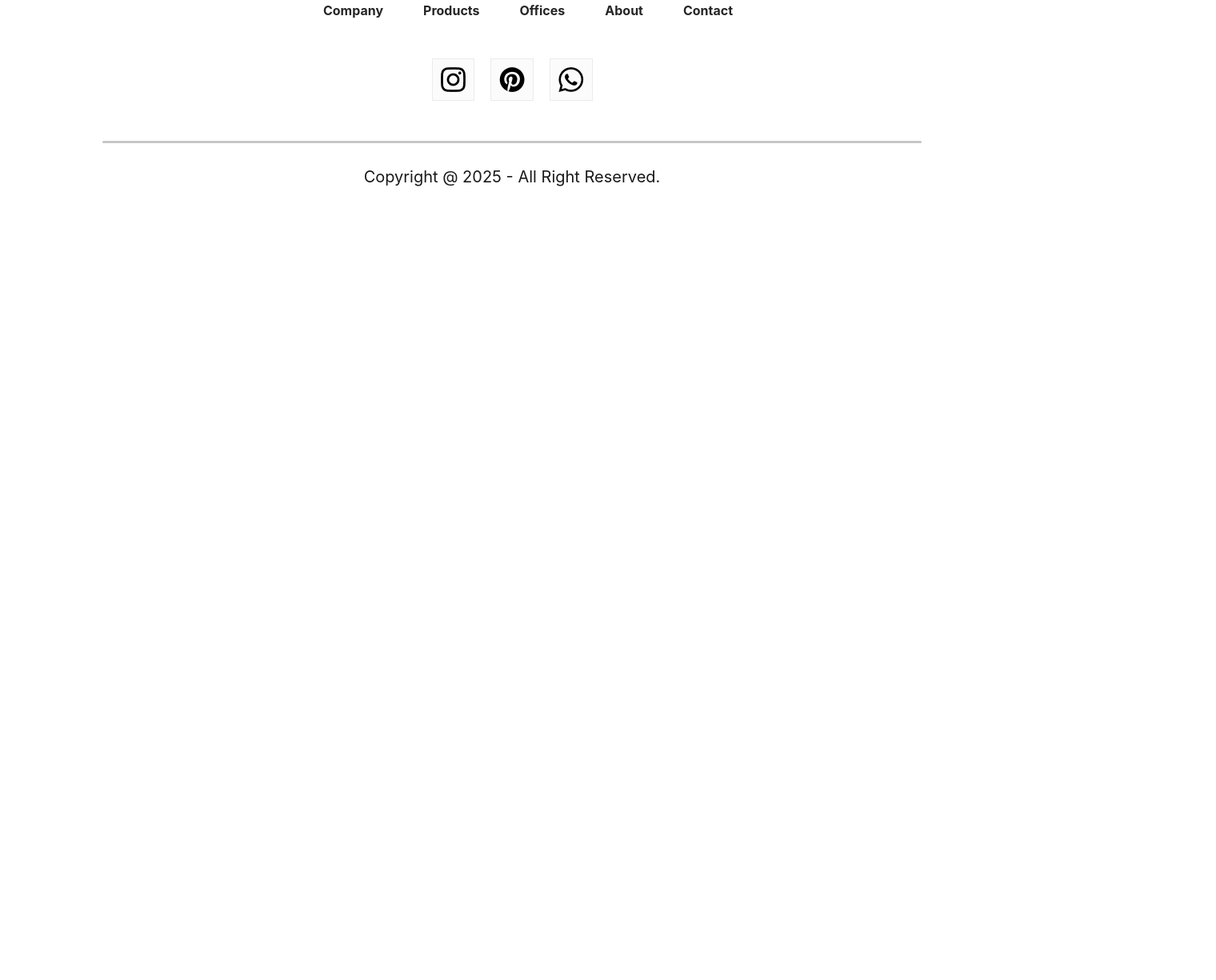
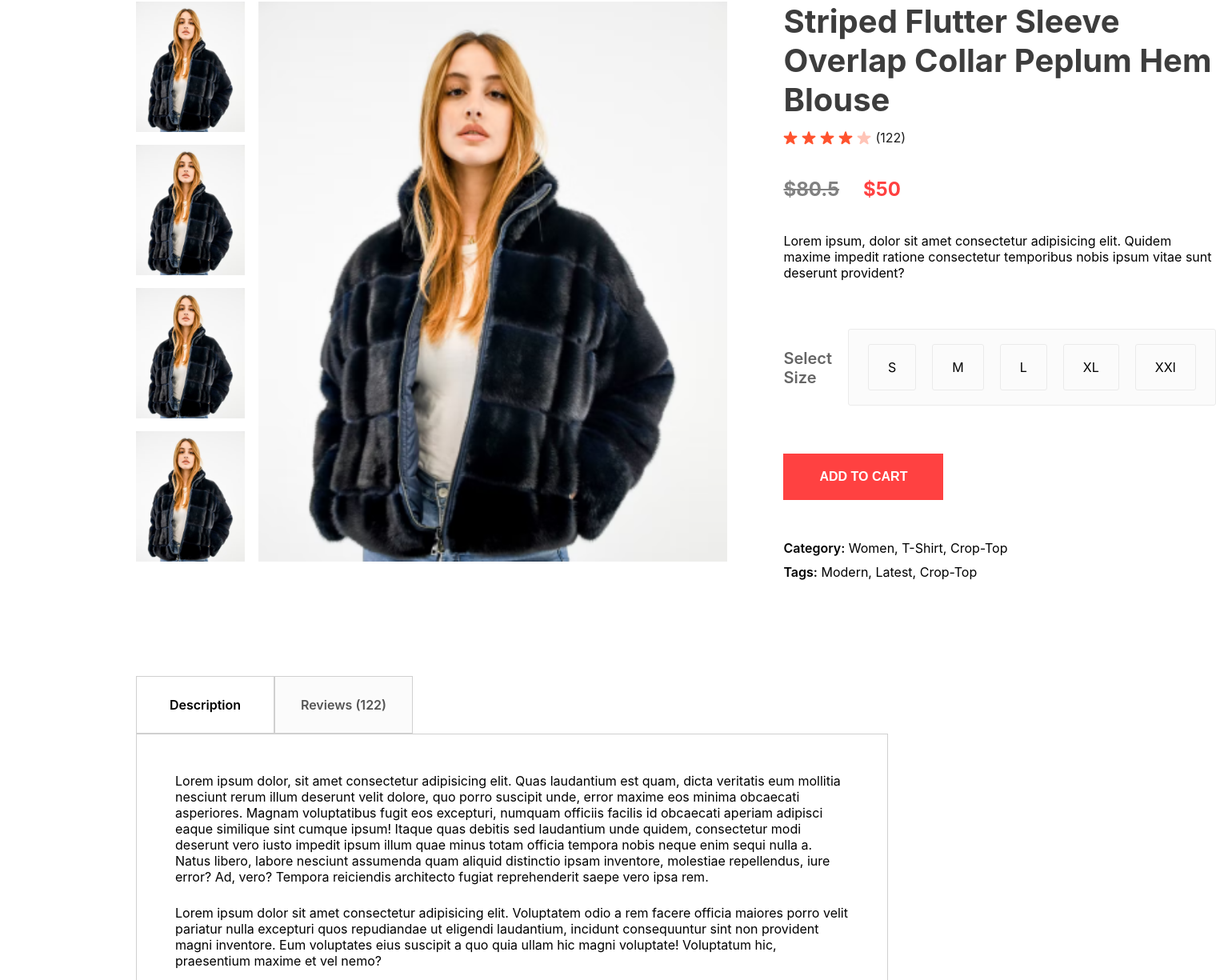
Before and after one commit to pankajyadav02007/E-Commerce-Web, a React (Create React App) app: page /product/1 in a window 1280 px wide. Shown: the part 235-1460 px from the top of the page at 80% size, 1520 px wide, since content can reach past the window. Before the commit the page ends 800 px from the top, so only its background shows below. Built offline with nearby package versions, Linux system fonts and the light colour scheme.

Commit message:
descriptionbox component adding

```diff
--- a/src/App.js
+++ b/src/App.js
@@ -32,7 +32,7 @@ function App() {
             path="/kids"
             element={<ShopCategory banner={kid_banner} category="kid" />}
           />
-          <Route path="/product" element={Product}>
+          <Route path="/product" element={<Product />}>
             <Route path=":productId" element={<Product />} />
           </Route>
           <Route path="/cart" element={<Cart />} />
--- a/src/Components/Breadcrum/Breadcrum.css
+++ b/src/Components/Breadcrum/Breadcrum.css
@@ -0,0 +1,10 @@
+.breadcrum{
+    display: flex;
+    align-items: center;
+    gap: 8px;
+    color: #5e5e5e;
+    font-size: 16px;
+    font-weight: 600;
+    margin: 60px 170px;
+    text-transform: capitalize;
+}
--- /dev/null
+++ b/src/Components/Descriptionbox/DescriptionBox.css
@@ -0,0 +1,32 @@
+.descriptionbox{
+    margin: 120px 170px;
+}
+
+.descriptionbox-navigator{
+ display: flex;
+}
+
+.descriptionbox-nav-box{
+    display: flex;
+    align-items: center;
+    justify-content: center;
+    font-size: 16px;
+    font-weight: 600;
+    width: 171px;
+    height: 70px;
+    border: 1px solid #d0d0d0;
+}
+
+.descriptionbox-nav-box.fade{
+  background: #FBFBFB;
+  color: #555;
+}
+
+.descriptionbox-description{
+    display: flex;
+    flex-direction: column;
+    gap: 25px;
+    border: 1px solid #d0d0d0;
+    padding: 48px;
+    padding-bottom: 70px;
+}
--- /dev/null
+++ b/src/Components/Descriptionbox/DescriptionBox.jsx
@@ -0,0 +1,38 @@
+import React from "react";
+import "./DescriptionBox.css";
+
+const DescriptionBox = () => {
+  return (
+    <div className="descriptionbox">
+      <div className="descriptionbox-navigator">
+        <div className="descriptionbox-nav-box">Description</div>
+        <div className="descriptionbox-nav-box fade">Reviews (122)</div>
+      </div>
+      <div className="descriptionbox-description">
+        <p>
+          Lorem ipsum dolor, sit amet consectetur adipisicing elit. Quas
+          laudantium est quam, dicta veritatis eum mollitia nesciunt rerum illum
+          deserunt velit dolore, quo porro suscipit unde, error maxime eos
+          minima obcaecati asperiores. Magnam voluptatibus fugit eos excepturi,
+          numquam officiis facilis id obcaecati aperiam adipisci eaque similique
+          sint cumque ipsum! Itaque quas debitis sed laudantium unde quidem,
+          consectetur modi deserunt vero iusto impedit ipsum illum quae minus
+          totam officia tempora nobis neque enim sequi nulla a. Natus libero,
+          labore nesciunt assumenda quam aliquid distinctio ipsam inventore,
+          molestiae repellendus, iure error? Ad, vero? Tempora reiciendis
+          architecto fugiat reprehenderit saepe vero ipsa rem.
+        </p>
+        <p>
+          Lorem ipsum dolor sit amet consectetur adipisicing elit. Voluptatem
+          odio a rem facere officia maiores porro velit pariatur nulla excepturi
+          quos repudiandae ut eligendi laudantium, incidunt consequuntur sint
+          non provident magni inventore. Eum voluptates eius suscipit a quo quia
+          ullam hic magni voluptate! Voluptatum hic, praesentium maxime et vel
+          nemo?
+        </p>
+      </div>
+    </div>
+  );
+};
+
+export default DescriptionBox;
--- a/src/Components/ProductDisplay/ProductDisplay.css
+++ b/src/Components/ProductDisplay/ProductDisplay.css
@@ -1,4 +1,4 @@
-.productdisplay{
+ .productdisplay{
     display: flex;
     margin: 0px 170px;
 }
@@ -19,5 +19,86 @@
 }
 
 .productdisplay-main-img{
-    width: 586px;
+width: 586px;
+height:700px;
 }
+.productdisplay-right{
+margin: 0px 70px;
+display: flex;
+flex-direction: column;
+}
+
+.productdisplay-right h1{
+color: #3d3d3d;
+font-size: 40px;
+font-weight: 700;
+}
+
+.productdisplay-right-stars{
+display: flex;
+align-items: center;
+margin-top: 13px;
+gap: 5px;
+color: #1c1c1c;
+font-size: 16px;
+}
+
+.productdisplay-right-prices{
+display: flex;
+margin: 40px 0px;
+gap: 30px;
+font-size: 24px;
+font-weight: 700;
+}
+
+.productdisplay-right-price-old{
+color: #818181;
+text-decoration: line-through;
+}
+
+.productdisplay-right-price-new{
+color: #ff4141;
+}
+
+.productdisplay-right-size h1{
+margin-top: 55px;
+color: #656565;
+font-size: 20px;
+font-weight: 600;
+}
+
+.productdisplay-right-size{
+display: flex;
+margin: 30px 0px;
+gap: 20px;
+}
+
+.productdisplay-right-size div{
+    padding: 18px 24px;
+    background: #fbfbfb;
+    border: 1px solid #ebebeb;
+    border-radius: 3px;
+    cursor: pointer;
+    }
+
+
+    .productdisplay-right button{
+        padding: 20px 40px;
+        width: 200px;
+        font-size: 16px;
+        font-weight: 600;
+        color: white;
+        background: #ff4141;
+        margin-bottom: 40px;
+        border: none;
+        outline: none;
+        cursor: pointer;
+        }
+
+        .productdisplay-right-category{
+    margin-top: 10px;
+}
+
+.productdisplay-right-category span{
+    font-weight: 600;
+    }
--- a/src/Components/ProductDisplay/ProductDisplay.jsx
+++ b/src/Components/ProductDisplay/ProductDisplay.jsx
@@ -20,7 +20,7 @@ const ProductDisplay = (props) => {
       </div>
       <div className="productdisplay-right">
         <h1>{product.name}</h1>
-        <div className="productdisplay-right-star">
+        <div className="productdisplay-right-stars">
           <img src={star_icon} alt="" />
           <img src={star_icon} alt="" />
           <img src={star_icon} alt="" />
@@ -28,12 +28,13 @@ const ProductDisplay = (props) => {
           <img src={star_dull_icon} alt="" />
           <p>(122)</p>
         </div>
-        <div className="productdisplay-right-prices"></div>
+        <div className="productdisplay-right-prices">
           <div className="productdisplay-right-price-old">
             ${product.old_price}
           </div>
           <div className="productdisplay-right-price-new">
             ${product.new_price}
+          </div>
         </div>
         <div className="productdisplay-right-description">
           Lorem ipsum, dolor sit amet consectetur adipisicing elit. Quidem
@@ -49,11 +50,14 @@ const ProductDisplay = (props) => {
             <div>XL</div>
             <div>XXl</div>
           </div>
+        </div>
         <button>ADD TO CART</button>
         <p className="productdisplay-right-category">
-            <span>Category:</span>
+          <span>Category:</span> Women, T-Shirt, Crop-Top
         </p>
-        </div>
+        <p className="productdisplay-right-category">
+          <span>Tags:</span> Modern, Latest, Crop-Top
+        </p>
       </div>
     </div>
   );
--- a/src/Pages/Product.jsx
+++ b/src/Pages/Product.jsx
@@ -3,6 +3,7 @@ import { ShopContext } from "../Context/ShopContext";
 import { useParams } from "react-router-dom";
 import Breadcrum from "../Components/Breadcrum/Breadcrum";
 import ProductDisplay from "../Components/ProductDisplay/ProductDisplay";
+import DescriptionBox from "../Components/Descriptionbox/DescriptionBox";
 
 const Product = () => {
   const { all_product } = useContext(ShopContext);
@@ -12,6 +13,7 @@ const Product = () => {
     <div>
       <Breadcrum product={product} />
       <ProductDisplay product={product} />
+      <DescriptionBox />
     </div>
   );
 };
```
Lines whose indentation alone changed are shown as unchanged.
